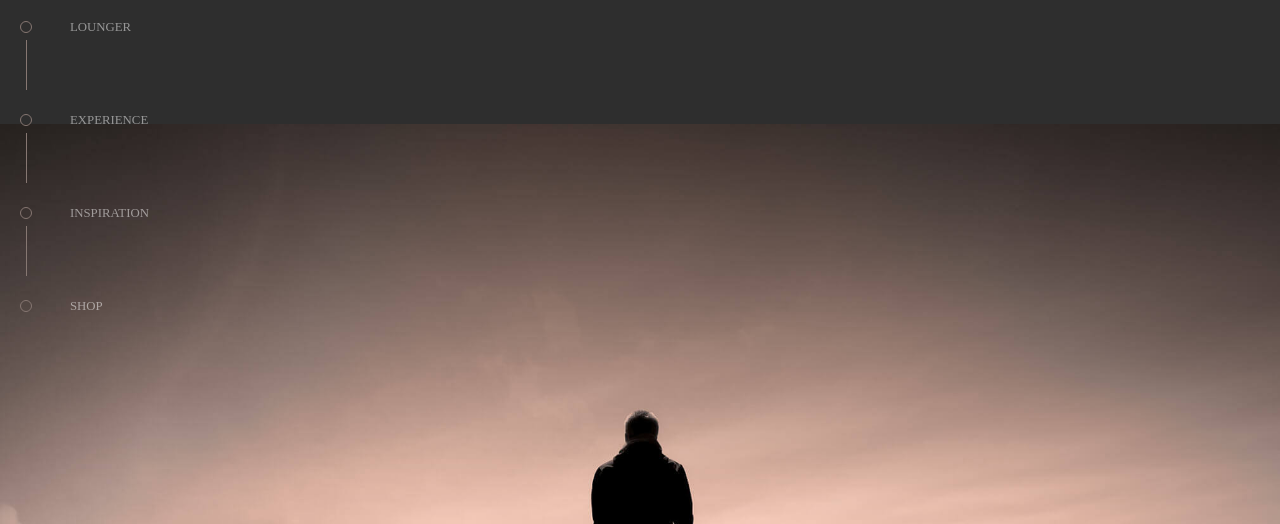
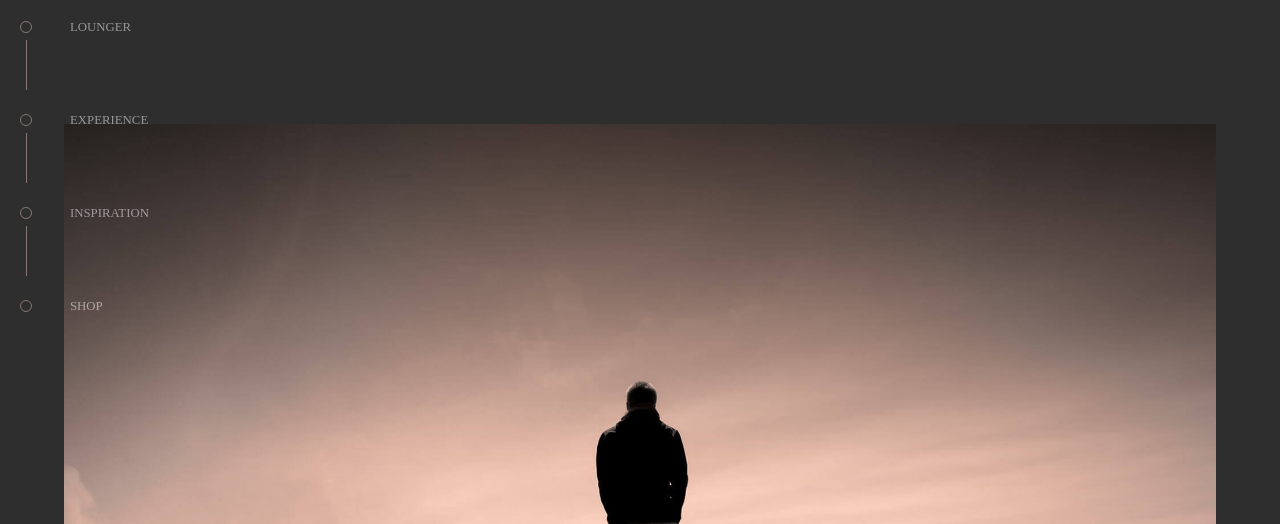
Before and after one commit to G-ManGuido/headphone, a plain HTML site: page index.html in a window 1280 px wide. Shown: the part 276-800 px from the top of the page. Drawn offline with Linux system fonts and the light colour scheme; a web font is replaced by a local one.

Commit message:
img -10% Breite

```diff
--- a/assets/css/style.css
+++ b/assets/css/style.css
@@ -113,8 +113,13 @@ h1{
   margin: 0 auto 0 25%;
   padding: 10% 0;
 }
-main img{
-  width: 100%;
+.fly{
+  text-align: center;
+  margin: 0 auto;
+}
+.fly img{
+  width: 90%;
+
 }
 .content {
   display: grid;
--- a/index.html
+++ b/index.html
@@ -64,7 +64,9 @@
             <article>
                 <h1>Go beyond music. Immerse your senses through vibration.
                 </h1>
-                <img src="assets/img/section-about-1.jpg" alt="learning to fly">
+                <div class="fly">
+                    <img src="assets/img/section-about-1.jpg" alt="learning to fly">
+                </div>
             </article>
         </section>
         <section class="content">
```
Also changed, not shown: assets/html/contact.html (+3 -0 lines).
